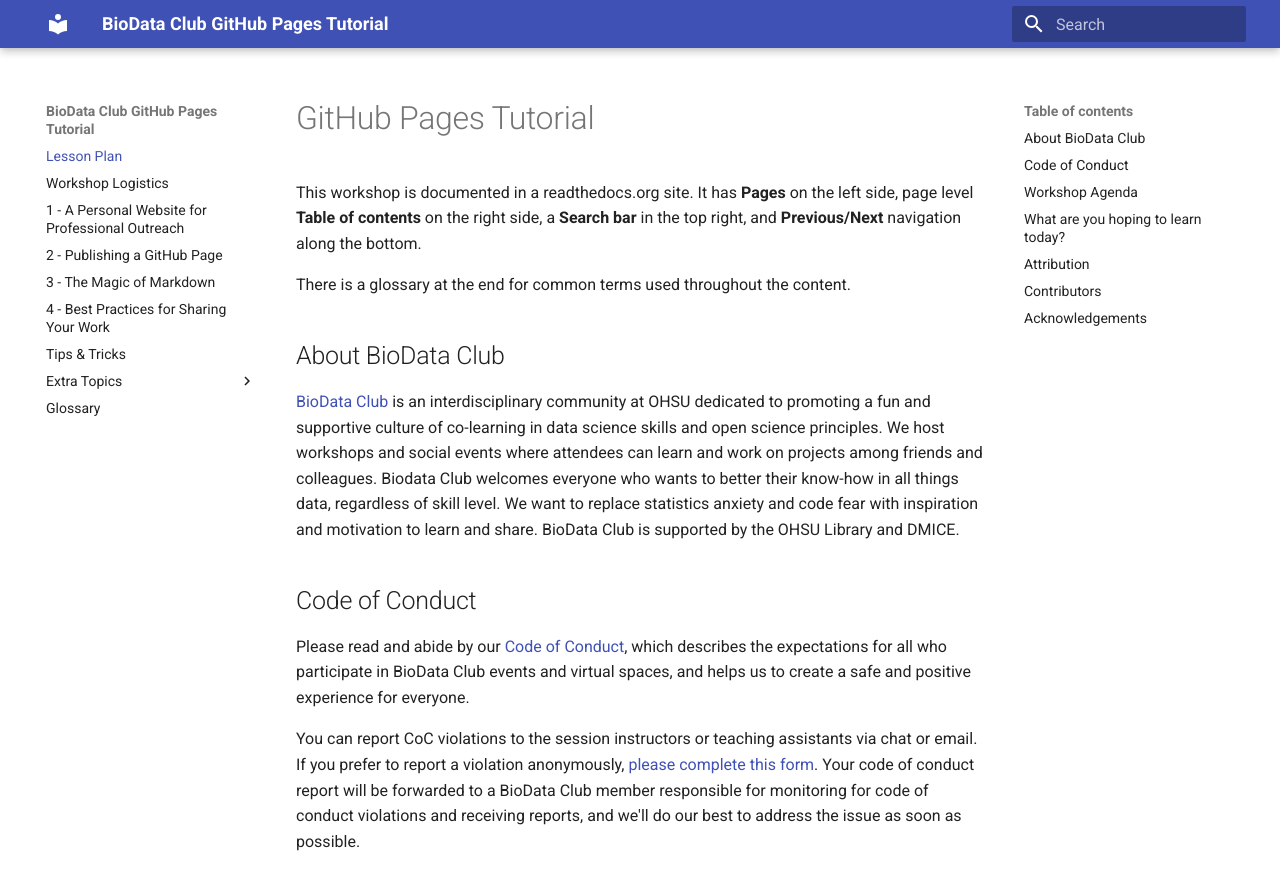
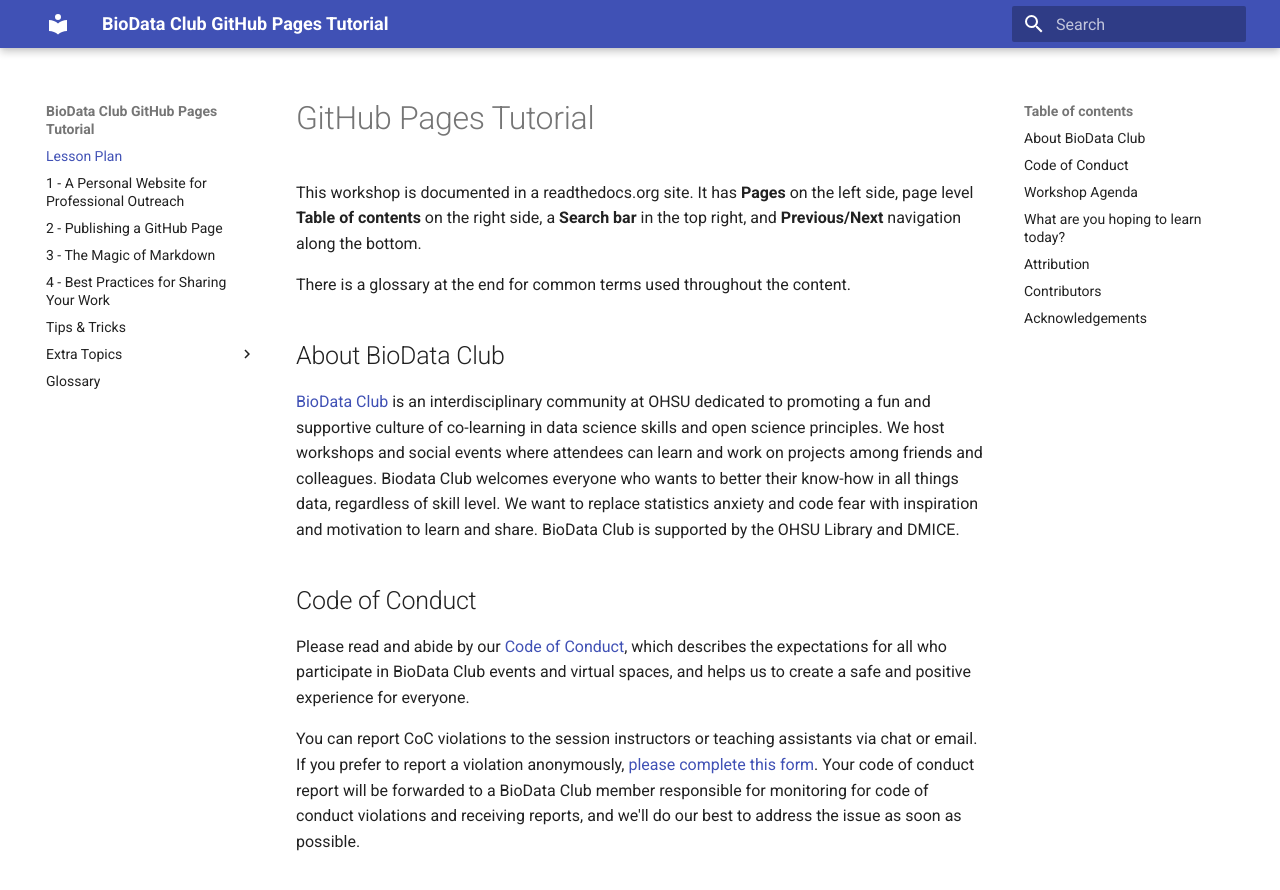
Before and after one commit to BioData-Club/ghpages-rtd, an MkDocs documentation site: the page built from docs/index.md, in a window 1280 px wide and 900 px high. Shown: the top 890 px of the window. Built offline with MkDocs 1.6.1 and Material for MkDocs 9.7.7, drawn with Linux system fonts in a browser that asks for light colours; old or Windows-style settings are respelled for this version of MkDocs.

Commit message:
Update mkdocs.yml

```diff
--- a/mkdocs.yml
+++ b/mkdocs.yml
@@ -9,7 +9,6 @@
 
 pages:
     - Lesson Plan: index.md
-    - Workshop Logistics:  logistics.md
     - 1 - A Personal Website for Professional Outreach: lessons/1.md
     - 2 - Publishing a GitHub Page: lessons/2.md
     - 3 - The Magic of Markdown: lessons/3.md
```
